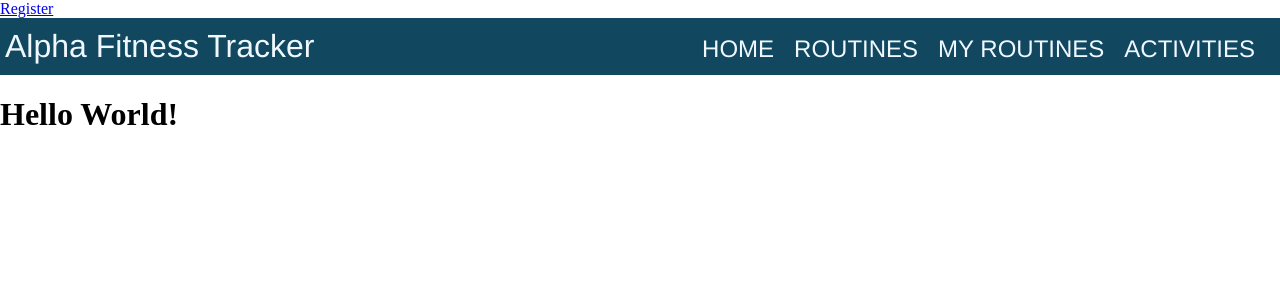
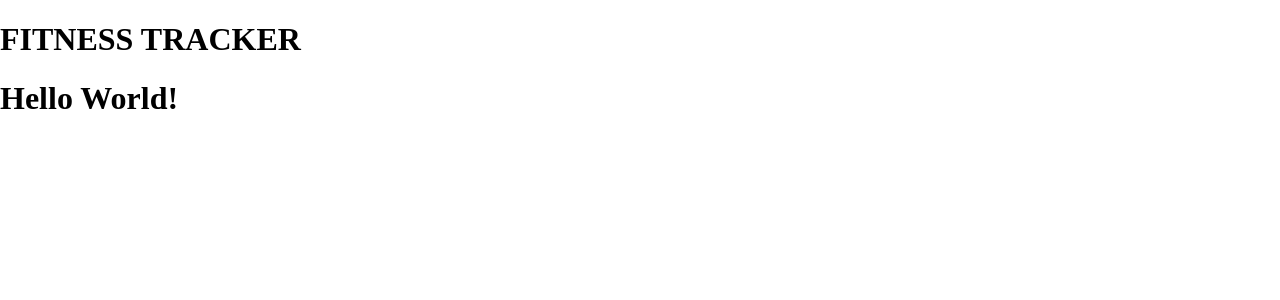
Before and after one commit to pchieng/UNIV_FitnessTrackr, a React (Create React App) app: page / in a window 1280 px wide. Shown: the top 300 px of the page. Built offline with nearby package versions, Linux system fonts and the light colour scheme.

Commit message:
working on rendering

```diff
--- a/package.json
+++ b/package.json
@@ -12,7 +12,7 @@
   "license": "ISC",
   "dependencies": {
     "react": "^18.1.0",
-    "react-dom": "^18.1.0",
+    "react-dom": "^17.0.2",
     "react-router": "^6.3.0",
     "react-router-dom": "^6.3.0",
     "react-scripts": "^5.0.1"
--- a/api/index.js
+++ b/src/api/index.js
@@ -23,7 +23,7 @@ const baseURL = 'https://fitnesstrac-kr.herokuapp.com/';
     localStorage.setItem('fitness_tracker_JWT', json.data.token)
     return json;
 }
- }
+
 
 export const loginUser = async (userObject) => {
     const url = `${baseURL}/users/login`;
--- a/src/components/App.js
+++ b/src/components/App.js
@@ -1,31 +1,30 @@
 import  React, { useEffect, useState } from 'react';
-import { BrowserRouter as Router, Route, Link} from 'react-router-dom';
+import { BrowserRouter as Router, Routes, Route, Link} from 'react-router-dom';
 import NavBar from './NavBar';
 import RegisterUser from './RegisterUser';
 import Login from './Login';
+import Home from './Home';
 
 const App = () => {
-    //     useEffect(async () => {
-    //     console.log("IN HERE")
-    //     const res = await fetch("https://fitnesstrac-kr.herokuapp.com/api/activities")
-    //     // const res = await fetch("heroku-link");
-    //     // const res = await fetch("localhost:3000");
-    //     const json = await res.json();
-    //     // setReq(json);
-    //     console.log(json)
-    //     // return () => { }
-    // }, [])
+
+    const [isLoggedIn, setIsLoggedIn] = useState(false);
+
 
 
     return (
+        <>
+
         <Router>
-            <Link to="/RegisterUser">Register</Link>
-            <NavBar></NavBar>
+            <div>
+                <h1>FITNESS TRACKER</h1>
+            </div>
+
 
             <h1>
                 Hello World!
             </h1>
         </Router>
+        </>
     );
 };
 
--- /dev/null
+++ b/src/components/Home.js
@@ -0,0 +1,16 @@
+import React from 'react';
+
+const Home = () => {
+  return (
+    <div id="home" className="homePage">
+      <h1>Hello! and Welcome to Fitness Tracker!</h1>
+      <h3>This is a site for people to find and share their workout routines! </h3>
+      <h3>Get ready to get shredded!</h3>
+
+      <p>If you have already signed up, log on in!</p>
+      <p>If not, use the handy navbar to register.</p>
+    </div>
+  );
+};
+
+export default Home;
--- a/src/components/Login.js
+++ b/src/components/Login.js
@@ -1,5 +1,5 @@
 import React, { useState, useEffect } from "react";
-import { loginUser } from "./api";
+import { loginUser } from "../api";
 
 
 const Login = (props) => {
--- a/src/components/NavBar.js
+++ b/src/components/NavBar.js
@@ -1,5 +1,6 @@
 import React from 'react';
 import { Link } from 'react-router-dom';
+import Home from './Home';
 
 const NavBar = () => {
 
@@ -10,7 +11,7 @@ const NavBar = () => {
             </div>
             <div id="siteLinks">
 
-            <Link to = '/'>
+            <Link to = "/Home">
                 <a className='navText'>HOME</a>
             </Link>
 
--- a/src/components/RegisterUser.js
+++ b/src/components/RegisterUser.js
@@ -1,5 +1,5 @@
 import React, { useState } from 'react';
-import { registerNewUser } from './api';
+import { registerNewUser } from '../api';
 
 const RegisterUser = () => {
     const [user, setUser] = useState("");
```
Also changed, not shown: 7 other files (tests, documents, lock files or other folders).
